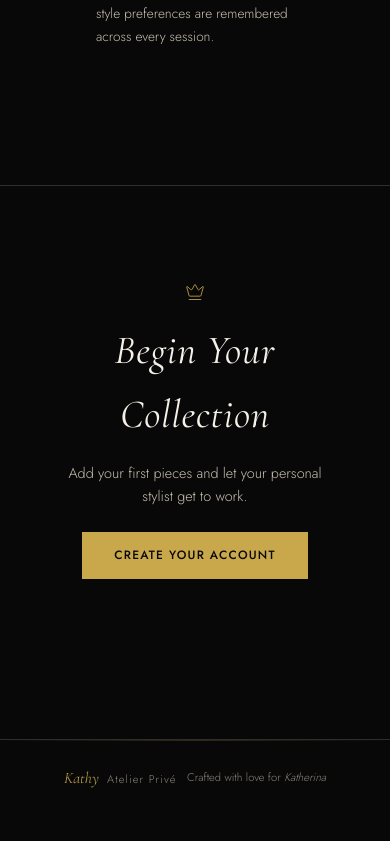
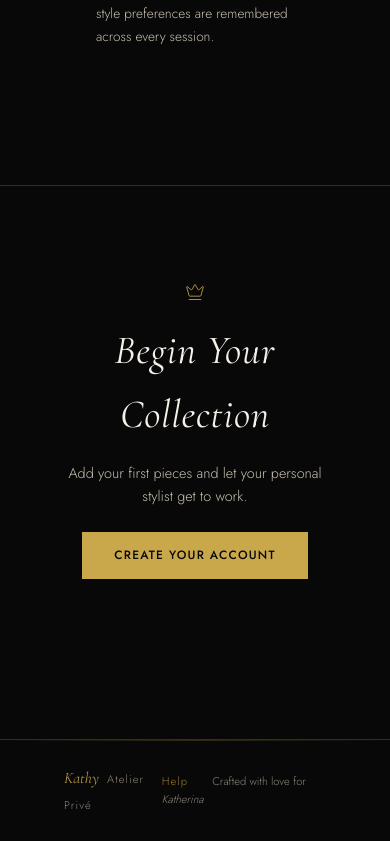
Before and after one commit to gummihurdal/kathy-attire-assistant, a React (Vite) app: page / in a window 390 px wide. Shown: the part 2271-3112 px from the top of the page. Before the commit the page ends 3086 px from the top, so only its background shows below. Built offline with nearby package versions, Linux system fonts and the light colour scheme; no server answers.

Commit message:
Add Help link to footer and mobile hamburger menu

```diff
--- a/src/App.jsx
+++ b/src/App.jsx
@@ -60,7 +60,10 @@ export default function App() {
                 <span style={{ color: 'var(--gold)', fontFamily: 'var(--font-display)', fontStyle: 'italic' }}>Kathy</span>
                 <span style={{ color: 'var(--ivory-faint)', fontSize: '0.7rem', marginLeft: '0.5rem', letterSpacing: '0.1em' }}>Atelier Privé</span>
               </p>
-              <p style={styles.footerRight}>Crafted with love for <em>Katherina</em></p>
+              <p style={styles.footerRight}>
+                <a href="/help.html" style={{ color: 'var(--gold-dark)', textDecoration: 'none', fontSize: '0.7rem', letterSpacing: '0.1em', marginRight: '1.5rem' }}>Help</a>
+                Crafted with love for <em>Katherina</em>
+              </p>
             </div>
           </footer>
         </div>
--- a/src/components/Layout/Header.jsx
+++ b/src/components/Layout/Header.jsx
@@ -182,6 +182,15 @@ export default function Header() {
             ) : (
               <Link to="/auth" style={{...S.overlayLink, color: 'var(--gold)'}} onClick={() => setMobileOpen(false)}>Sign In</Link>
             )}
+
+            <div style={S.overlaySeparator} />
+            <a
+              href="/help.html"
+              style={{ ...S.overlayLink, color: 'var(--ivory-faint)', fontSize: '0.85rem', textDecoration: 'none', display: 'block' }}
+              onClick={() => setMobileOpen(false)}
+            >
+              Help &amp; Guide
+            </a>
           </div>
         </div>
       )}
```
